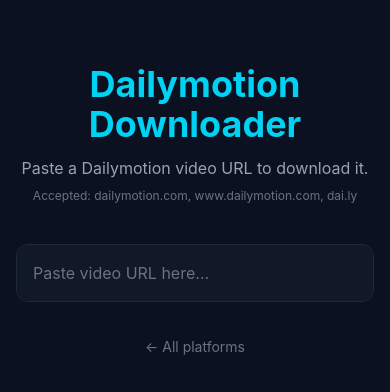
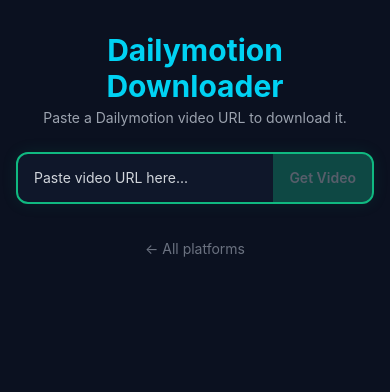
Before and after one commit to edwanyoike/video-downloader, a Next.js app in the folder frontend/: page /dailymotion in a window 390 px wide. Shown: the top 392 px of the page. Built offline with nearby package versions, Linux system fonts and the light colour scheme; no server answers.

Commit message:
compact mobile UI, inline get video button

```diff
--- a/frontend/app/[platform]/page.tsx
+++ b/frontend/app/[platform]/page.tsx
@@ -118,17 +118,14 @@
   }, [url, platformId, mediaInfo, downloadOptions, downloading]);
 
   return (
-    <main className="max-w-2xl mx-auto px-4 py-16">
-      <div className="text-center mb-10">
-        <h1 className="text-4xl font-bold mb-3" style={{ color }}>
+    <main className="max-w-2xl mx-auto px-4 py-8">
+      <div className="text-center mb-6">
+        <h1 className="text-3xl font-bold mb-1" style={{ color }}>
           {platformConfig.displayName} Downloader
         </h1>
-        <p className="text-gray-400">
+        <p className="text-gray-400 text-sm">
           Paste a {platformConfig.displayName} video URL to download it.
         </p>
-        <div className="mt-2 text-xs text-gray-500">
-          Accepted: {platformConfig.domains.join(', ')}
-        </div>
       </div>
 
       <UrlInput
--- a/frontend/app/page.tsx
+++ b/frontend/app/page.tsx
@@ -113,26 +113,15 @@
   const platforms = Array.from(PLATFORM_REGISTRY.values());
 
   return (
-    <main className="max-w-2xl mx-auto px-4 py-16">
+    <main className="max-w-2xl mx-auto px-4 py-8">
       {/* Header */}
-      <div className="text-center mb-10">
-        <h1 className="text-4xl font-bold mb-3 bg-gradient-to-r from-emerald-400 via-cyan-400 to-blue-500 bg-clip-text text-transparent">
+      <div className="text-center mb-6">
+        <h1 className="text-3xl font-bold mb-1 bg-gradient-to-r from-emerald-400 via-cyan-400 to-blue-500 bg-clip-text text-transparent">
           Video Downloader
         </h1>
-        <p className="text-gray-400 text-lg">
-          Paste a video URL from any supported platform to download it.
+        <p className="text-gray-400 text-sm">
+          Paste a video URL from any supported platform.
         </p>
-        <div className="flex justify-center gap-2 mt-4">
-          <span className="text-xs px-3 py-1 rounded-full border border-emerald-500/30 text-emerald-400 bg-emerald-500/10">
-            No signup
-          </span>
-          <span className="text-xs px-3 py-1 rounded-full border border-cyan-500/30 text-cyan-400 bg-cyan-500/10">
-            No ads
-          </span>
-          <span className="text-xs px-3 py-1 rounded-full border border-blue-500/30 text-blue-400 bg-blue-500/10">
-            Free forever
-          </span>
-        </div>
       </div>
 
       {/* URL Input */}
@@ -205,7 +194,7 @@
       )}
 
       {/* Supported Platforms */}
-      <div className="mt-16 pt-8 border-t border-gray-800">
+      <div className="mt-10 pt-6 border-t border-gray-800">
         <div className="flex items-center gap-3 mb-6">
           <div className="w-1 h-6 rounded-full bg-gradient-to-b from-emerald-400 to-cyan-400" />
           <h2 className="text-lg font-semibold text-gray-200">Supported Platforms</h2>
@@ -247,7 +236,7 @@
       </div>
 
       {/* Footer */}
-      <div className="mt-12 text-center">
+      <div className="mt-8 text-center">
         <a
           href="https://evarein.com"
           className="text-xs text-gray-500 hover:text-emerald-400 transition-colors"
--- a/frontend/components/UrlInput.tsx
+++ b/frontend/components/UrlInput.tsx
@@ -67,21 +67,20 @@
     }
   };
 
-  const platformName = detectedPlatform
-    ? PLATFORM_REGISTRY.get(detectedPlatform)?.displayName
-    : null;
+  const platformColor = detectedPlatform
+    ? PLATFORM_COLORS[detectedPlatform] || '#10b981'
+    : '#10b981';
 
-  const platformColor = detectedPlatform
-    ? PLATFORM_COLORS[detectedPlatform] || '#3b82f6'
-    : undefined;
+  const hasValidUrl = !validationError && value.trim() && detectedPlatform;
 
   return (
     <div>
       <div
-        className="relative rounded-xl border transition-all"
+        className="flex items-center rounded-xl border-2 transition-all overflow-hidden"
         style={{
-          borderColor: platformColor ? `${platformColor}50` : '#1e293b',
-          boxShadow: platformColor ? `0 0 20px ${platformColor}15` : 'none',
+          borderColor: hasValidUrl ? platformColor : '#10b981',
+          boxShadow: hasValidUrl ? `0 0 16px ${platformColor}25` : '0 0 16px rgba(16,185,129,0.1)',
+          backgroundColor: '#0f172a',
         }}
       >
         <input
@@ -90,42 +89,22 @@
           onChange={handleChange}
           onKeyDown={handleKeyDown}
           placeholder="Paste video URL here..."
-          className="w-full px-4 py-4 rounded-xl bg-[#111827] text-gray-100 placeholder-gray-500 focus:outline-none text-base"
+          className="flex-1 min-w-0 px-4 py-3.5 bg-transparent text-white placeholder-gray-300 focus:outline-none text-sm"
           autoFocus
         />
-        {platformName && (
-          <span
-            className="absolute right-3 top-1/2 -translate-y-1/2 text-xs px-2.5 py-1 rounded-full font-medium"
-            style={{
-              backgroundColor: `${platformColor}20`,
-              color: platformColor,
-              border: `1px solid ${platformColor}40`,
-            }}
-          >
-            {platformName}
-          </span>
-        )}
+        <button
+          onClick={onSubmit}
+          disabled={!hasValidUrl}
+          className="flex-shrink-0 px-4 py-3.5 text-sm font-semibold text-white transition-all disabled:opacity-30"
+          style={{
+            backgroundColor: hasValidUrl ? platformColor : '#10b981',
+          }}
+        >
+          Get Video
+        </button>
       </div>
       {validationError && (
-        <p className="mt-2 text-sm text-red-400">{validationError}</p>
-      )}
-      {!validationError && value.trim() && detectedPlatform && (
-        <button
-          onClick={onSubmit}
-          className="mt-3 w-full py-3 px-4 font-medium rounded-xl transition-all text-white shadow-lg"
-          style={{
-            background: `linear-gradient(135deg, ${platformColor}, ${platformColor}cc)`,
-            boxShadow: `0 4px 20px ${platformColor}30`,
-          }}
-          onMouseEnter={(e) => {
-            e.currentTarget.style.boxShadow = `0 4px 30px ${platformColor}50`;
-          }}
-          onMouseLeave={(e) => {
-            e.currentTarget.style.boxShadow = `0 4px 20px ${platformColor}30`;
-          }}
-        >
-          Get Video Info
-        </button>
+        <p className="mt-2 text-xs text-red-400">{validationError}</p>
       )}
     </div>
   );
```
Also changed, not shown: 2 other files (tests, documents, lock files or other folders).
